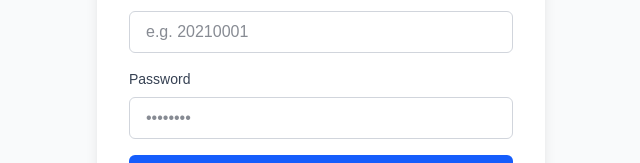
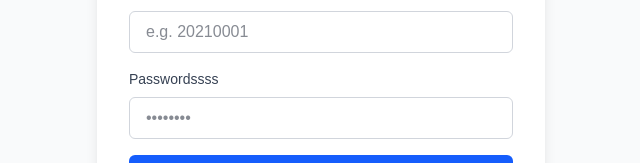
Before and after one commit to ColdLava100/MPPVS, a Next.js app in the folder apps/web/: page /login in a window 1280 px wide. Shown: the part 357-520 px from the top of the page, without its empty margins (319-959 px from the left). Built offline with nearby package versions, Linux system fonts and the light colour scheme.

Commit message:
commit hehe
hehe

```diff
--- a/apps/web/src/app/login/page.tsx
+++ b/apps/web/src/app/login/page.tsx
@@ -23,7 +23,7 @@
             />
           </div>
           <div className="space-y-2">
-            <label htmlFor="password" className="block text-sm font-medium text-gray-700">Password</label>
+            <label htmlFor="password" className="block text-sm font-medium text-gray-700">Passwordssss</label>
             <input
               id="password"
               type="password"
```
